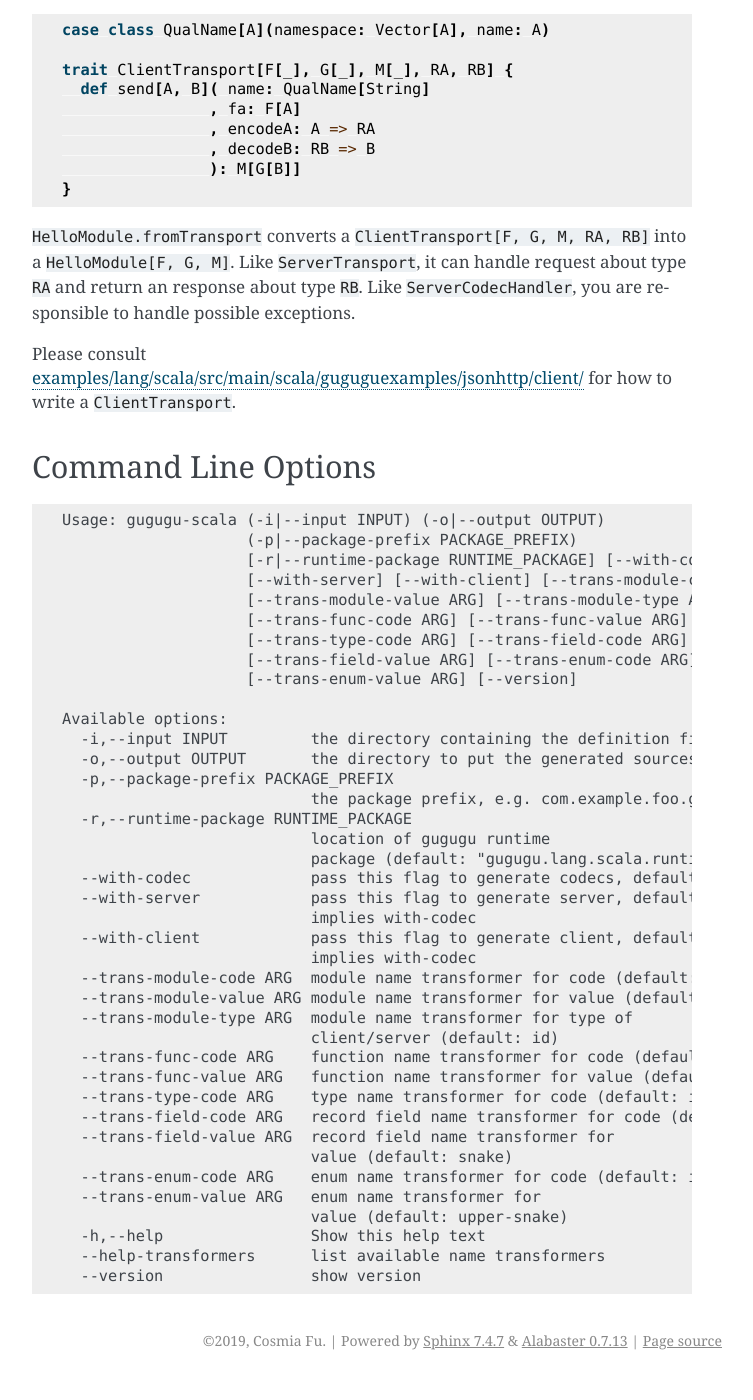
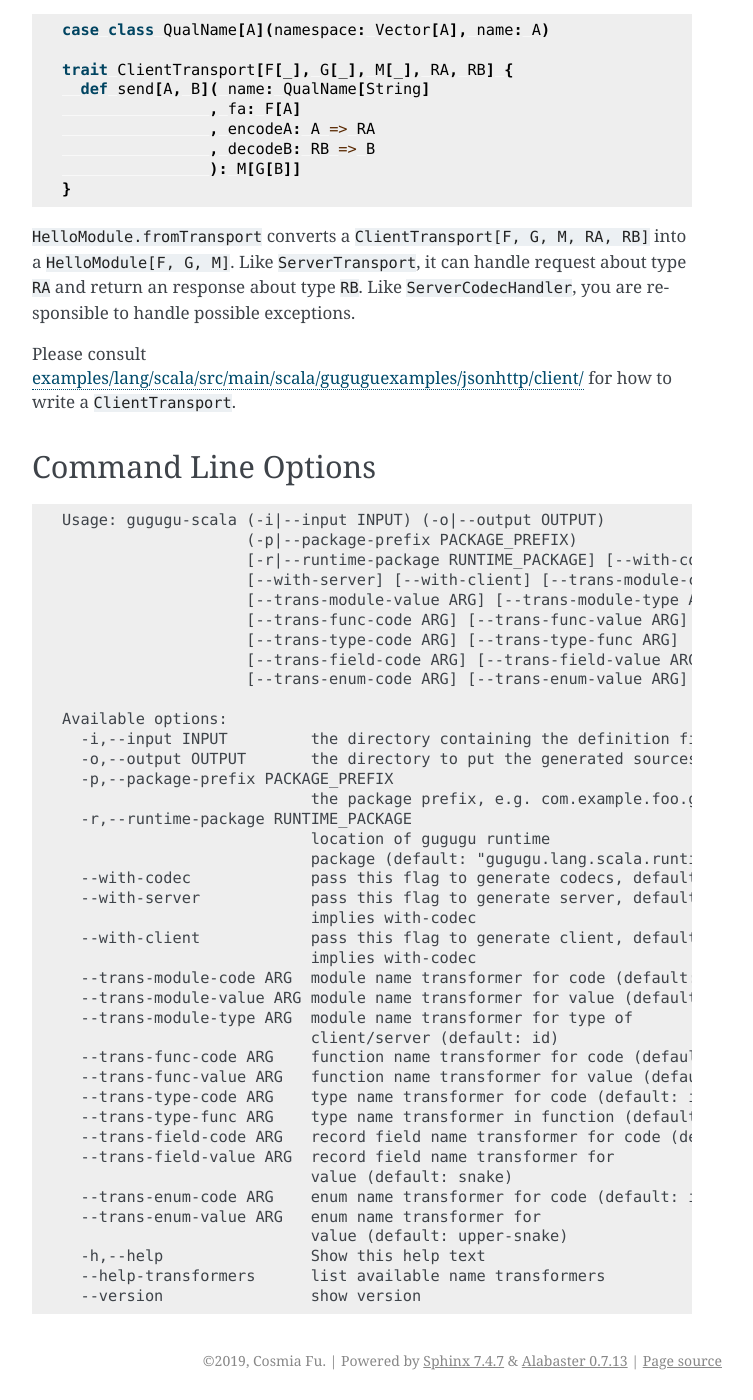
Before and after one commit to soulomoon/gugugu, a Sphinx documentation site: the page built from docs/lang/scala.rst, in a window 1280 px wide and 1400 px high, scrolled down 8250 px. Shown: the whole window, without its empty margins (388-1141 px from the left). Built offline with Sphinx 7.4.7, drawn with Linux system fonts in a browser that asks for light colours.

Commit message:
docs, update usage

```diff
--- a/docs/lang/scala.rst
+++ b/docs/lang/scala.rst
@@ -455,9 +455,9 @@ Command Line Options
                        [--with-server] [--with-client] [--trans-module-code ARG]
                        [--trans-module-value ARG] [--trans-module-type ARG]
                        [--trans-func-code ARG] [--trans-func-value ARG]
-                       [--trans-type-code ARG] [--trans-field-code ARG]
-                       [--trans-field-value ARG] [--trans-enum-code ARG]
-                       [--trans-enum-value ARG] [--version]
+                       [--trans-type-code ARG] [--trans-type-func ARG]
+                       [--trans-field-code ARG] [--trans-field-value ARG]
+                       [--trans-enum-code ARG] [--trans-enum-value ARG] [--version]
 
    Available options:
      -i,--input INPUT         the directory containing the definition files
@@ -479,6 +479,7 @@ Command Line Options
      --trans-func-code ARG    function name transformer for code (default: id)
      --trans-func-value ARG   function name transformer for value (default: snake)
      --trans-type-code ARG    type name transformer for code (default: id)
+     --trans-type-func ARG    type name transformer in function (default: id)
      --trans-field-code ARG   record field name transformer for code (default: id)
      --trans-field-value ARG  record field name transformer for
                               value (default: snake)
```
Also changed, not shown: docs/lang/typescript.rst (+4 -3 lines).
